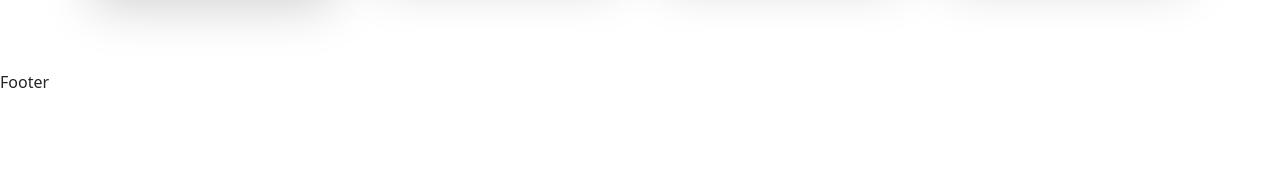
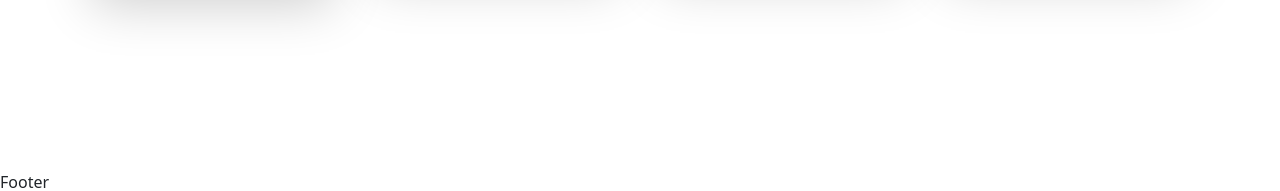
Before and after one commit to eric2umeh/tour-booking-mern, a React (Create React App) app in the folder frontend/: page /home in a window 1280 px wide. Shown: the part 1939-2130 px from the top of the page. Before the commit the page ends 2033 px from the top, so only its background shows below. Built offline with nearby package versions, Linux system fonts and the light colour scheme; a web font is replaced by a local one.

Commit message:
Start Experince section

```diff
--- a/frontend/package.json
+++ b/frontend/package.json
@@ -5,7 +5,7 @@
   "dependencies": {
     "@testing-library/jest-dom": "^5.16.5",
     "@testing-library/react": "^13.4.0",
-    "@testing-library/user-event": "^13.5.0",
+    "@testing-library/user-event": "^14.4.3",
     "bootstrap": "^5.2.3",
     "react": "^18.2.0",
     "react-dom": "^18.2.0",
@@ -16,7 +16,7 @@
     "reactstrap": "^9.1.5",
     "remixicon": "^2.5.0",
     "slick-carousel": "^1.8.1",
-    "web-vitals": "^2.1.4"
+    "web-vitals": "^3.1.1"
   },
   "scripts": {
     "start": "react-scripts start",
--- a/frontend/src/pages/Home.jsx
+++ b/frontend/src/pages/Home.jsx
@@ -82,6 +82,17 @@ const Home = () => {
         </Container>
       </section>
       {/* Featured tour section end */}
+
+      {/* experience section start */}
+      <section>
+        <Container>
+          <Row>
+            <Col></Col>
+          </Row>
+        </Container>
+      </section>
+      {/* experience section end */}
+
     </>
   );
 };
```
Also changed, not shown: 1 other file (tests, documents, lock files or other folders).
